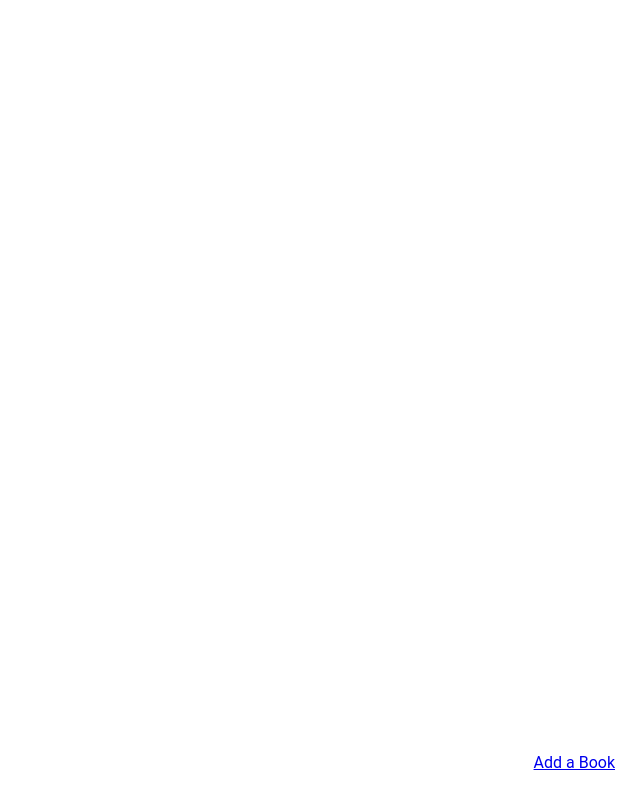
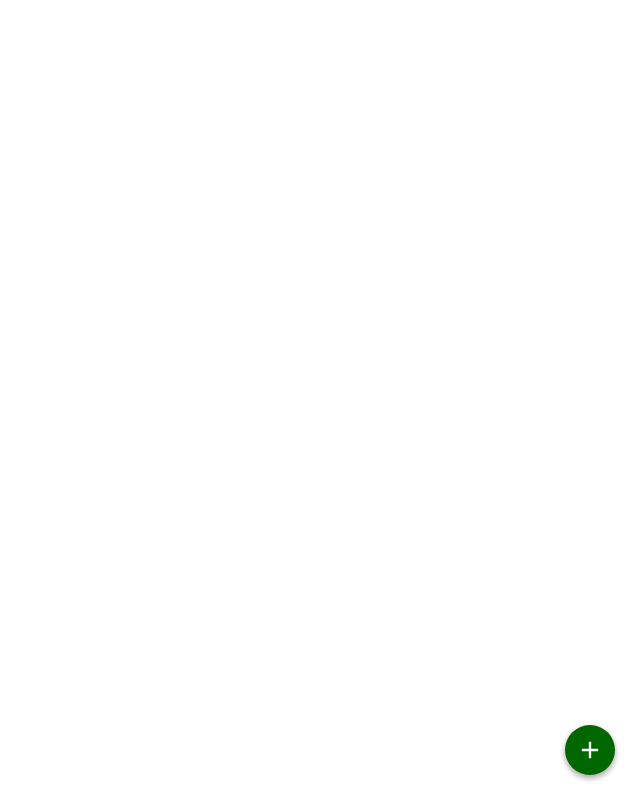
Before and after one commit to grchr/udacity-my-books, a React (Create React App) app: page / in a window 1280 px wide. In both pictures the pointer is over the link "Add a Book". Shown: the whole page, without its empty margins (640-1280 px from the left). Built offline with nearby package versions, Linux system fonts and the light colour scheme.

Commit message:
Minor css change

```diff
--- a/src/App.css
+++ b/src/App.css
@@ -53,7 +53,7 @@ body, .app {
   bottom: 25px;
 }
 
-.open-search button {
+.open-search a {
   display: block;
   width: 50px;
   height: 50px;
@@ -68,7 +68,7 @@ body, .app {
   outline: 0;
 }
 
-.open-search button:hover {
+.open-search a:hover {
   background-color: rgb(0, 102, 0);
 }
 
```
